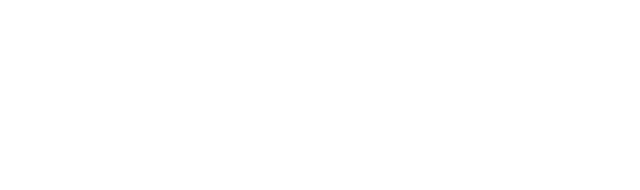
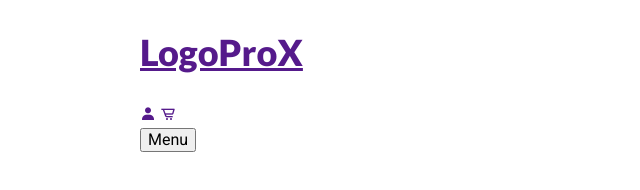
Before and after one commit to Seb-RM/HTML-CSS-RESPONSIVE-Landing, a plain HTML site: page index.html in a window 1280 px wide. Shown: the whole page, without its empty margins (0-640 px from the left). Drawn offline with nearby package versions, Linux system fonts and the light colour scheme.

Commit message:
navbar estructura html

```diff
--- a/index.html
+++ b/index.html
@@ -25,7 +25,24 @@
 </head>
 
 <body>
-
+    <header class="header">
+        <nav class="navbar container">
+            <a href="" class="navbar-logo">
+                <h2>LogoProX</h2>
+            </a>
+            <div class="navbar-menu" popover id="mymenu">
+                <a href="">PRODUCTOS</a>
+                <a href="">INNOVACIÓN</a>
+                <a href="">COMUNIDAD</a>
+                <a href="">ASISTENCIA</a>
+            </div>
+            <div class="navbar-btns">
+                <a href=""><i class="bx bxs-user"></i></a>
+                <a href=""><i class="bx bx-cart-alt"></i></a>
+            </div>
+            <button popovertarget="mymenu">Menu</button>
+        </nav>
+    </header>
 </body>
 
 </html>
```
